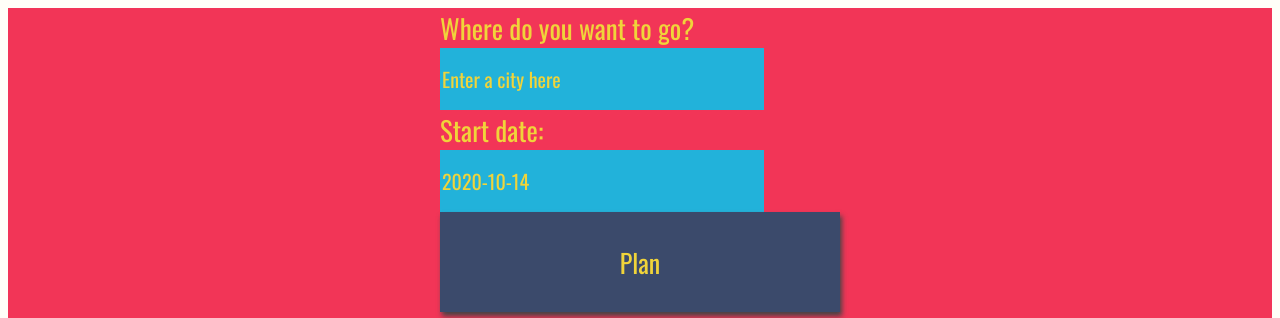
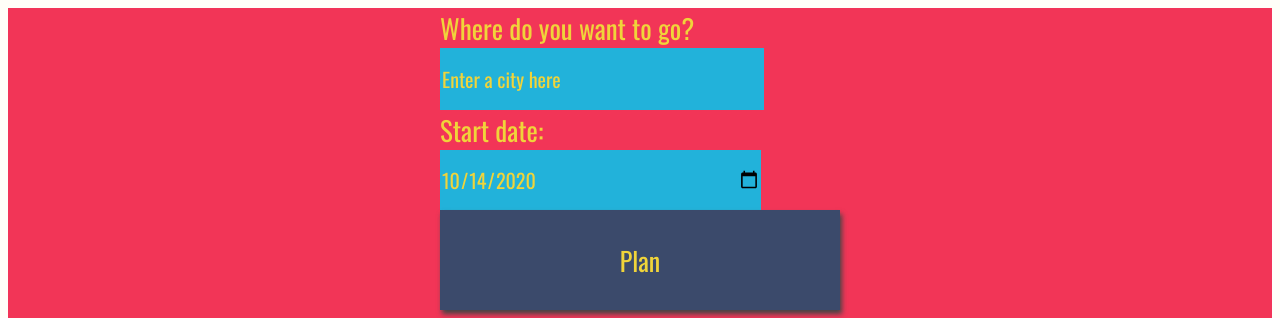
Before and after one commit to datacamp256/5_capstone-travel-app, a website built with webpack: page src/client/views/index.html in a window 1280 px wide. Shown: the top 318 px of the page. Built offline with nearby package versions, Linux system fonts and the light colour scheme; no server answers; a web font is replaced by a local one.

Commit message:
feature: input is now date again after experimenting with safari
#5

```diff
--- a/src/client/views/index.html
+++ b/src/client/views/index.html
@@ -13,7 +13,7 @@
     <div class="form-pair"><label for="city-input">Where do you want to go?</label>
       <input id="city-input" placeholder="Enter a city here" type="text"></div>
     <div class="form-pair"><label for="start-input">Start date:</label>
-      <input type="text" id="start-input" name="trip-start" placeholder="yyyy-mm-dd" value="2020-10-14"></div>
+      <input type="date" id="start-input" name="trip-start" placeholder="yyyy-mm-dd" value="2020-10-14"></div>
     <button id="generate" type="submit">Plan</button>
     <label id="error-label"></label>
   </form>
```
